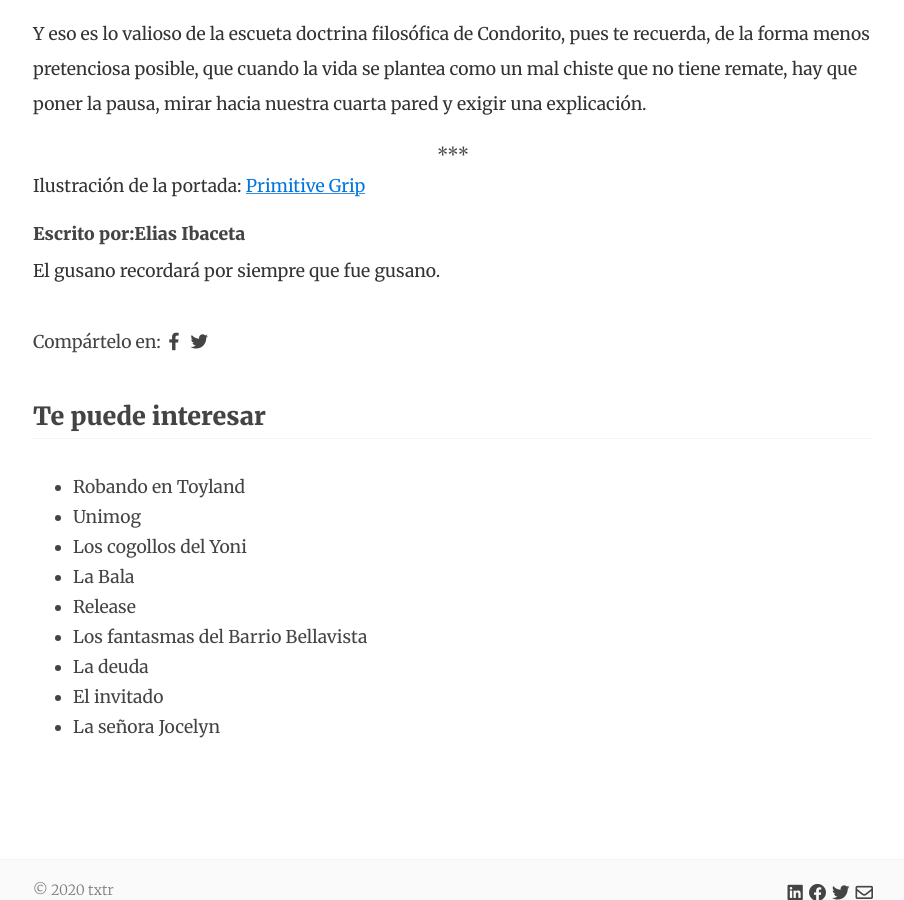
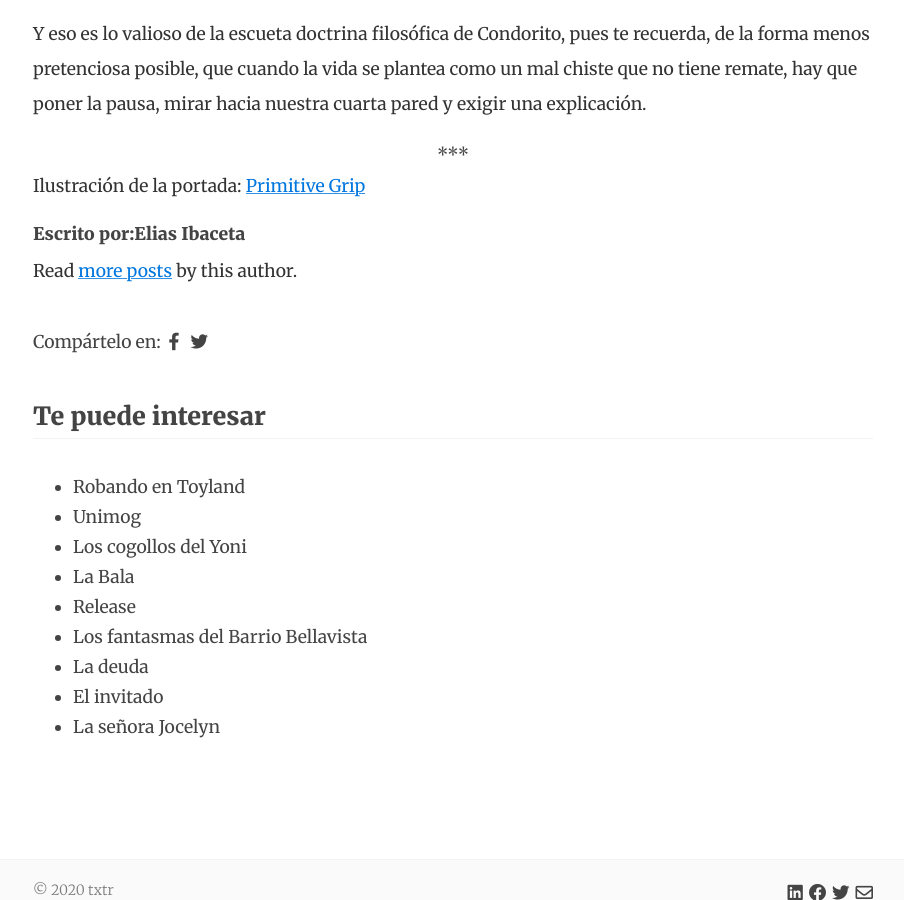
Before and after one commit to Robok3000/textercl, a Jekyll site: the page built from _posts/2019-01-26-la-doctrina-filosofica-de-condorito.md, in a window 1280 px wide and 900 px high, scrolled down 2936 px. Shown: the whole window, without its empty margins (187-1091 px from the left). Built offline with Jekyll 4.4.1, drawn with Linux system fonts in a browser that asks for light colours; nearby versions of some CDN libraries.

Commit message:
Update authors.yml

```diff
--- a/_data/authors.yml
+++ b/_data/authors.yml
@@ -14,7 +14,7 @@ Gustavo:
 Elias Ibaceta:
   username: Elias Ibaceta
   name: Elias Ibaceta
-  bio: El gusano recordará por siempre que fue gusano.
+  bio:
 Ju Alfaro:
   username: Ju Alfaro
   name: Ju Alfaro
```
